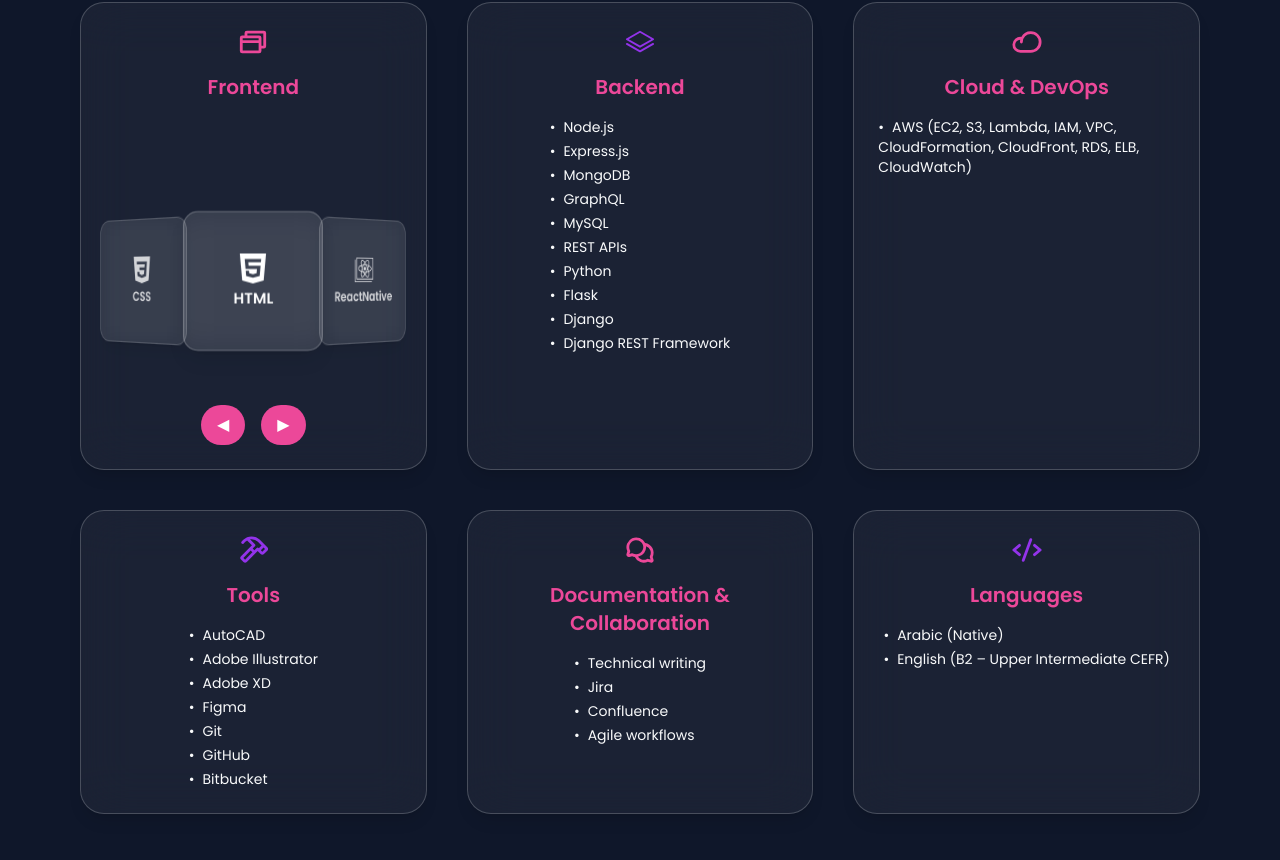
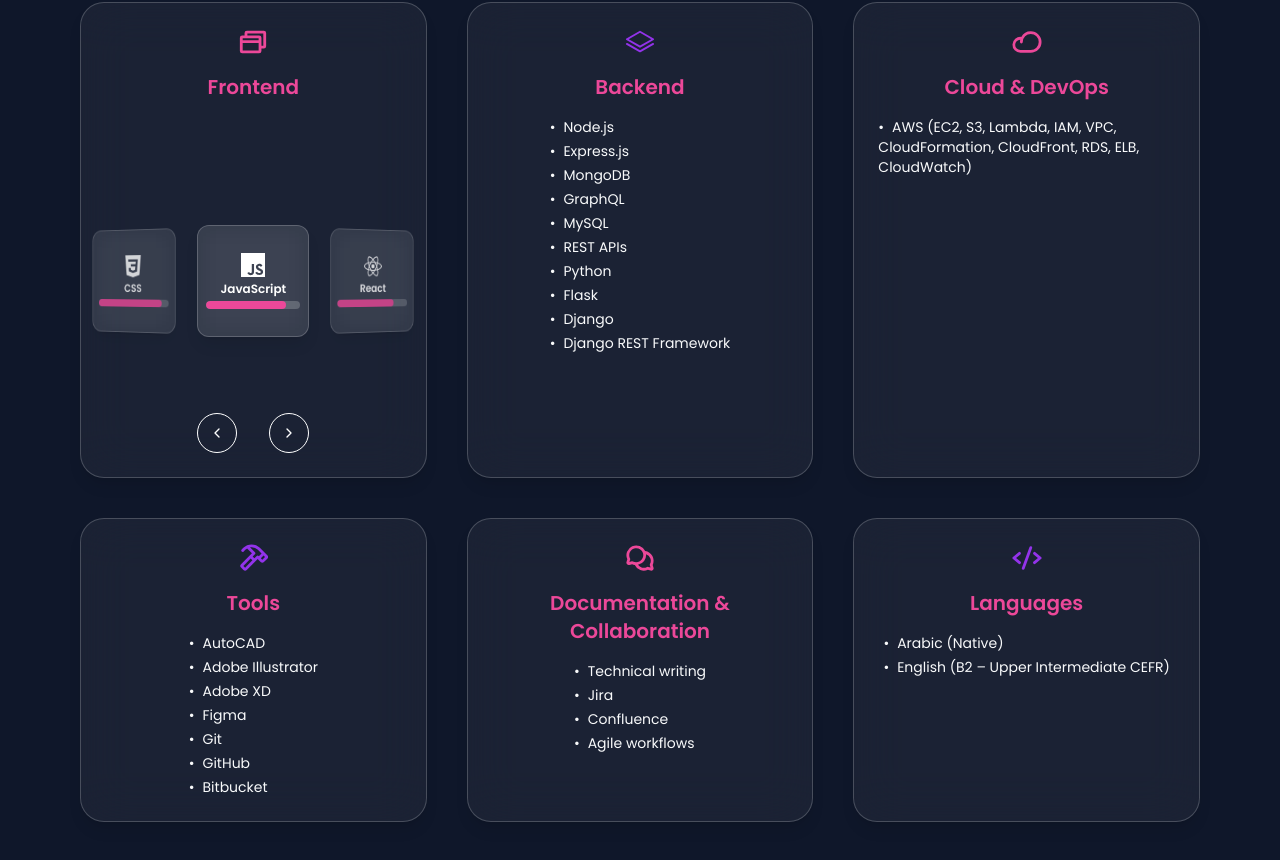
Before and after one commit to mahaamer/myPortfolio, a Next.js app: page / in a window 1280 px wide. Shown: the part 1782-2642 px from the top of the page. Built offline with nearby package versions, Linux system fonts and the light colour scheme.

Commit message:
Style Frontend orbit

```diff
--- a/src/components/ui/FrontendOrbit.tsx
+++ b/src/components/ui/FrontendOrbit.tsx
@@ -1,34 +1,55 @@
 "use client"
 
-import { useState } from "react"
+import { CSSProperties, ReactNode, useEffect, useState } from "react"
 import {
+	SiBootstrap,
 	SiCreatereactapp,
 	SiCss3,
 	SiHtml5,
 	SiJavascript,
+	SiJest,
+	SiJquery,
 	SiReact,
 	SiRedux,
 	SiTailwindcss,
+	SiTypescript,
 } from "react-icons/si"
+type SkillCardProps = {
+	icon: ReactNode
+	label: string
+	style?: CSSProperties
+	className?: string
+	level: number
+}
 
 const skills = [
-	{ icon: <SiHtml5 />, label: "HTML" },
-	{ icon: <SiCss3 />, label: "CSS" },
-	{ icon: <SiJavascript />, label: "JavaScript" },
-	{ icon: <SiReact />, label: "React" },
-	{ icon: <SiRedux />, label: "Redux" },
-	{ icon: <SiTailwindcss />, label: "Tailwind" },
-	{ icon: <SiCreatereactapp />, label: "ReactNative" },
+	{ icon: <SiHtml5 />, label: "HTML", level: 95 },
+	{ icon: <SiCss3 />, label: "CSS", level: 90 },
+	{ icon: <SiJavascript />, label: "JavaScript", level: 85 },
+	{ icon: <SiReact />, label: "React", level: 80 },
+	{ icon: <SiRedux />, label: "Redux", level: 75 },
+	{ icon: <SiTailwindcss />, label: "Tailwind", level: 85 },
+	{ icon: <SiCreatereactapp />, label: "ReactNative", level: 70 },
+	{ icon: <SiTypescript />, label: "TypeScript", level: 75 },
+	{ icon: <SiBootstrap />, label: "Bootstrap", level: 90 },
+	{ icon: <SiJquery />, label: "jQuery", level: 80 },
+	{ icon: <SiJest />, label: "Jest", level: 50 },
 ]
 
-function SkillCard({ icon, label, style, className }: any) {
+function SkillCard({ icon, label, level, style, className }: SkillCardProps) {
 	return (
 		<div
-			className={`absolute w-28 h-28 flex flex-col items-center justify-center bg-white/10 text-white rounded-xl backdrop-blur-md border border-white/20 shadow-lg transition-all duration-500 ease-in-out ${className}`}
+			className={`absolute w-28 h-28 px-2 flex flex-col items-center justify-center bg-white/10 text-white rounded-xl backdrop-blur-md border border-white/20 shadow-lg transition-all duration-500 ease-in-out ${className}`}
 			style={style}
 		>
 			<div className="text-2xl mb-1">{icon}</div>
 			<span className="text-xs font-semibold text-center">{label}</span>
+			<div className="w-full h-2 mt-1 bg-white/20 rounded-full overflow-hidden">
+				<div
+					className="h-full bg-accent-pink rounded-full transition-all duration-500"
+					style={{ width: `${level}%` }}
+				/>
+			</div>
 		</div>
 	)
 }
@@ -36,9 +57,14 @@ function SkillCard({ icon, label, style, className }: any) {
 export default function FrontendOrbit() {
 	const [centerIndex, setCenterIndex] = useState(0)
 
-	const handleNext = () => setCenterIndex((prev) => (prev + 1) % skills.length)
-	const handlePrev = () =>
-		setCenterIndex((prev) => (prev - 1 + skills.length) % skills.length)
+	// ✅ Auto-increment the centerIndex every 2.5 seconds
+	useEffect(() => {
+		const interval = setInterval(() => {
+			setCenterIndex((prev) => (prev + 1) % skills.length)
+		}, 2500)
+
+		return () => clearInterval(interval)
+	}, [])
 
 	return (
 		<div className="relative w-full flex flex-col items-center mt-16">
@@ -47,34 +73,32 @@ export default function FrontendOrbit() {
 				style={{ perspective: "1000px" }}
 			>
 				{skills.map((skill, index) => {
+					const visibleRange = 2
+					const middle = Math.floor(visibleRange / 2)
+
 					const offset = (index - centerIndex + skills.length) % skills.length
-					let angle = 0
-					let translateZ = 0
+					const relativeOffset =
+						offset <= skills.length / 2 ? offset : offset - skills.length
+
+					let rotateY = 0
 					let translateX = 0
 					let opacity = 0
 					let zIndex = 0
+					let scale = 1
 
-					if (offset === 0) {
-						angle = 0
-						translateZ = 200
-						opacity = 1
-						zIndex = 3
-					} else if (offset === 1 || offset === skills.length - 1) {
-						angle = offset === 1 ? -40 : 40
-						translateZ = 100
-						translateX = offset === 1 ? -100 : 100
-						opacity = 0.8
-						zIndex = 2
+					if (Math.abs(relativeOffset) <= middle) {
+						translateX = relativeOffset * 120
+						rotateY = relativeOffset * 30 // degrees, like a turned card
+						scale = relativeOffset === 0 ? 1 : 0.92 // center is slightly larger
+						opacity = 1 - Math.abs(relativeOffset) * 0.2
+						zIndex = visibleRange - Math.abs(relativeOffset)
 					} else {
-						angle = offset < skills.length / 2 ? -60 : 60
-						translateZ = 0
-						translateX = offset < skills.length / 2 ? -180 : 180
 						opacity = 0
 						zIndex = 0
 					}
 
 					const style = {
-						transform: `translateX(${translateX}px) translateZ(${translateZ}px) rotateY(${angle}deg)`,
+						transform: `translateX(${translateX}px) rotateY(${rotateY}deg) scale(${scale})`,
 						opacity,
 						zIndex,
 					}
@@ -86,23 +110,49 @@ export default function FrontendOrbit() {
 							label={skill.label}
 							style={style}
 							className="left-1/2 top-1/2 transform -translate-x-1/2 -translate-y-1/2"
+							level={skill.level}
 						/>
 					)
 				})}
 			</div>
 
-			<div className="mt-6 flex gap-4">
+			<div className="mt-8 flex gap-8 items-center justify-center">
 				<button
-					onClick={handlePrev}
-					className="px-4 py-2 bg-accent-pink text-white rounded-full hover:bg-accent-violet transition"
+					onClick={() =>
+						setCenterIndex((prev) => (prev - 1 + skills.length) % skills.length)
+					}
+					aria-label="Previous skill"
+					className="w-10 h-10 flex items-center justify-center border border-white text-white rounded-full hover:scale-110 transition-transform duration-300"
 				>
-					◀
+					<svg
+						className="w-4 h-4"
+						viewBox="0 0 24 24"
+						fill="none"
+						stroke="white"
+						strokeWidth="2"
+						strokeLinecap="round"
+						strokeLinejoin="round"
+					>
+						<polyline points="15 18 9 12 15 6" />
+					</svg>
 				</button>
+
 				<button
-					onClick={handleNext}
-					className="px-4 py-2 bg-accent-pink text-white rounded-full hover:bg-accent-violet transition"
+					onClick={() => setCenterIndex((prev) => (prev + 1) % skills.length)}
+					aria-label="Next skill"
+					className="w-10 h-10 flex items-center justify-center border border-white text-white rounded-full hover:scale-110 transition-transform duration-300"
 				>
-					▶
+					<svg
+						className="w-4 h-4"
+						viewBox="0 0 24 24"
+						fill="none"
+						stroke="white"
+						strokeWidth="2"
+						strokeLinecap="round"
+						strokeLinejoin="round"
+					>
+						<polyline points="9 18 15 12 9 6" />
+					</svg>
 				</button>
 			</div>
 		</div>
```
